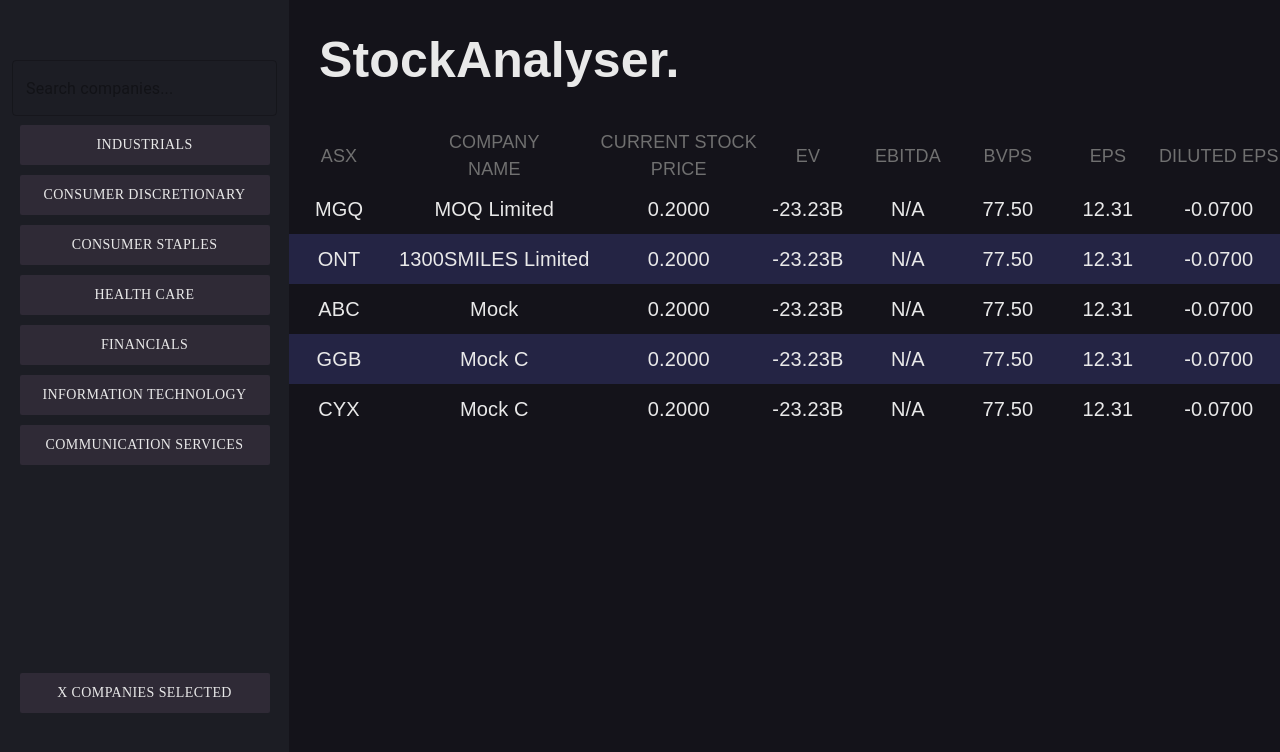
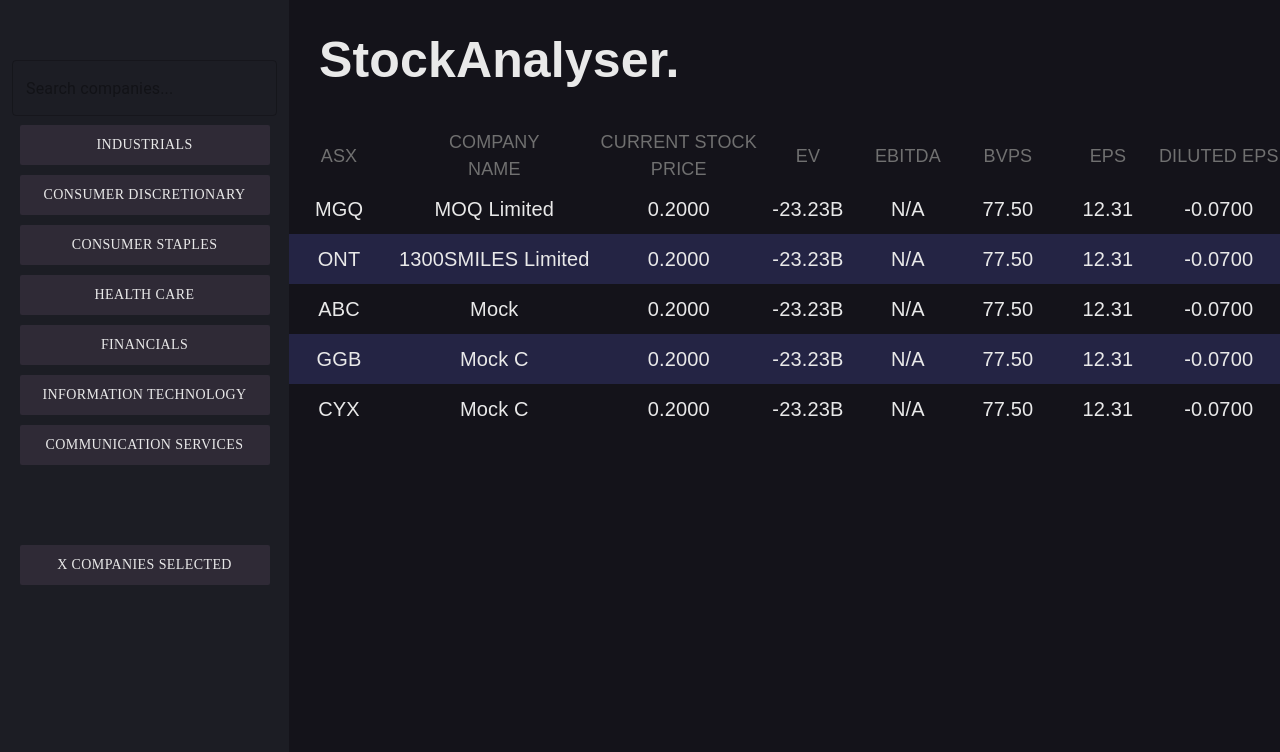
Before and after one commit to taylahlucas/StockAnalyser, a Next.js app in the folder stock-analyser/: page / in a window 1280 px wide. Shown: the top 752 px of the page. Built offline with nearby package versions, Linux system fonts and the light colour scheme.

Commit message:
some ui fixes

```diff
--- a/stock-analyser/src/components/common/layout.js
+++ b/stock-analyser/src/components/common/layout.js
@@ -3,9 +3,9 @@ import ResultsTable from '../results/results_table'
 
 const Layout = () => {
     return (
-        <div className='flex-row screenBackground'>
+        <div className='flex-row'>
             <SideBar />
-            <div className='flex-column darkGreyBackground'>
+            <div className='flex-column'>
                 <h1 className='heading lightTextColour padding30'>StockAnalyser.</h1>
                 <ResultsTable />
             </div>
--- a/stock-analyser/src/components/side_bar/side_bar.js
+++ b/stock-analyser/src/components/side_bar/side_bar.js
@@ -18,8 +18,8 @@ export default function SideBar() {
       }, [])
 
     return (
-        <div className='width300 height100p midGreyBackground'>
-            <div className='container paddingTop60'>
+        <div className='width300 midGreyBackground'>
+            <div className='container paddingTop60 height100p'>
                 <div className='row-sm-4 d-flex justify-content-center'>
                     <SearchBar
                         placeholder='Search companies...'
@@ -28,13 +28,13 @@ export default function SideBar() {
                         // disabled={showSelectedCompanies}
                     />
                 </div>
-                <div className='row-sm-4 d-flex justify-content-center'>
+                <div className='row-sm-4 d-flex justify-content-center height400 overflow-y-auto'>
                     <IndustryList industries={industries} />
                 </div>
                 {/* TODO: Add Companies Selected box */}
-            </div>
-            <div className='relative row-sm-4 d-flex justify-content-center marginBottom'>
-                <DropdownButton title='x companies selected'/>
+                <div className='relative row-sm-4 d-flex justify-content-center marginTop50'>
+                    <DropdownButton title='x companies selected'/>
+                </div>
             </div>
         </div>
     )
--- a/stock-analyser/src/pages/_app.js
+++ b/stock-analyser/src/pages/_app.js
@@ -16,6 +16,7 @@ function StockAnalyserApp({ Component, pageProps }) {
   return (
     <ThemeProvider theme={baseTheme}>
       <CssBaseline />
+      <style>{'body { background-color: #14131A }'}</style>
       <Component {...pageProps} />
     </ThemeProvider>
     )
--- a/stock-analyser/src/pages/index.js
+++ b/stock-analyser/src/pages/index.js
@@ -4,7 +4,7 @@ export default function Home() {
   // TODO: Must use dispatch with NextJS and Redux to prevent automatically
   // disabling the Automatic Static Optimization
   return (
-    <div className='screenBackground'>
+    <div className='darkGreyBackground'>
       <Layout />
     </div>
   )
--- a/stock-analyser/src/styles/global.css
+++ b/stock-analyser/src/styles/global.css
@@ -32,10 +32,11 @@
   display: flex;
   flex-direction: column;
 }
-
+.overflow-y-auto { overflow-y: auto; }
 /* Widths & Heights */
 
 .height30 { height: 30px; }
+.height400 { height: 400px; }
 .height100p { height: 100vh; }
 
 .width100 { width: 100px; }
@@ -58,7 +59,7 @@
 
 /* Margin */
 
-.marginBottom { margin-top: 200px; }
+.marginTop50 { margin-top: 50px; }
 
 /* Heading Styles */
 
```
